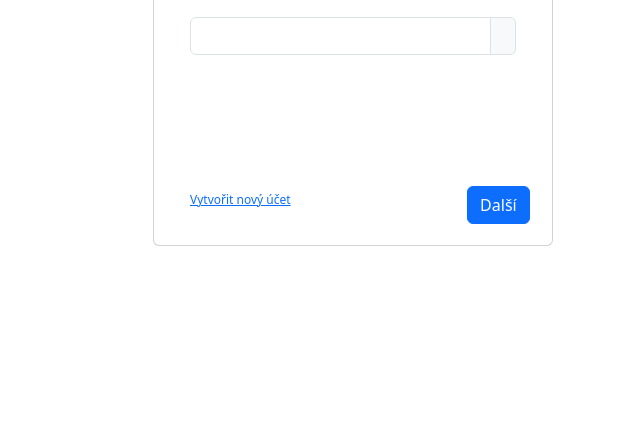
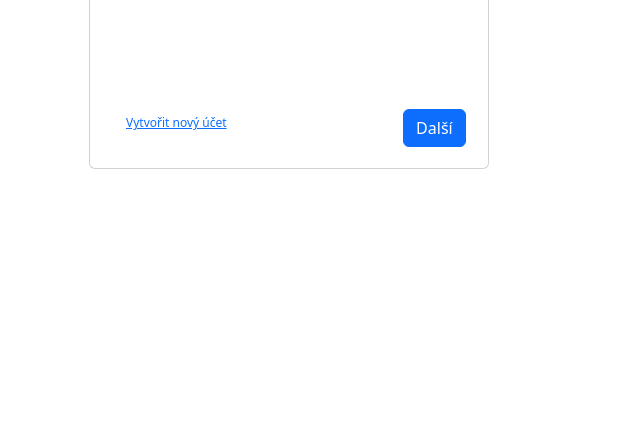
Before and after one commit to doubledude773/google, a website: page index.html in a window 1280 px wide. Shown: the part 377-800 px from the top of the page, without its empty margins (359-999 px from the left). Drawn offline with nearby package versions, Linux system fonts and the light colour scheme.

Commit message:
google login nearly final

```diff
--- a/style.css
+++ b/style.css
@@ -1,15 +1,12 @@
 .card{
-    margin-top: 18%;
-    margin-left: 40%;
+    margin-top: 12%;
+    margin-left: 35%;
     padding: 20px;
     min-width: 400px;
     min-height: px;
 
 }
-.btn-primary{
 
-
-}
 .card-title{
     margin-top: -80px;
     margin-left: 39%;
```
